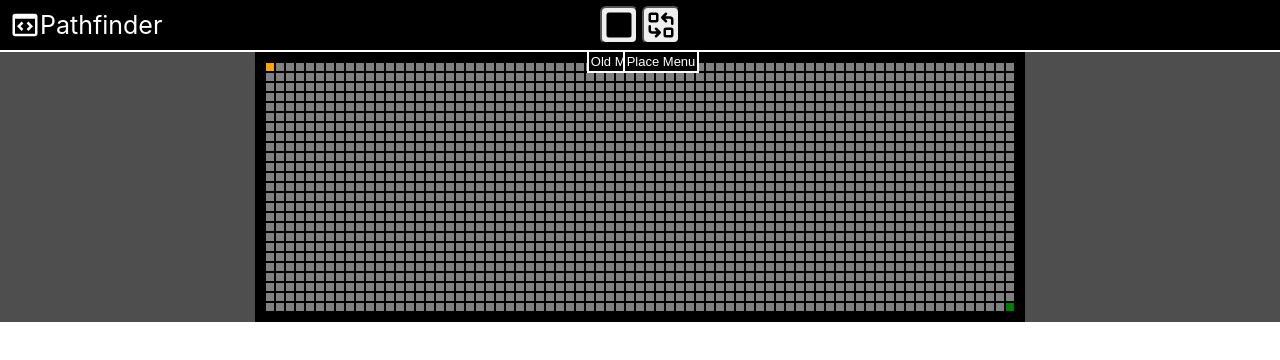
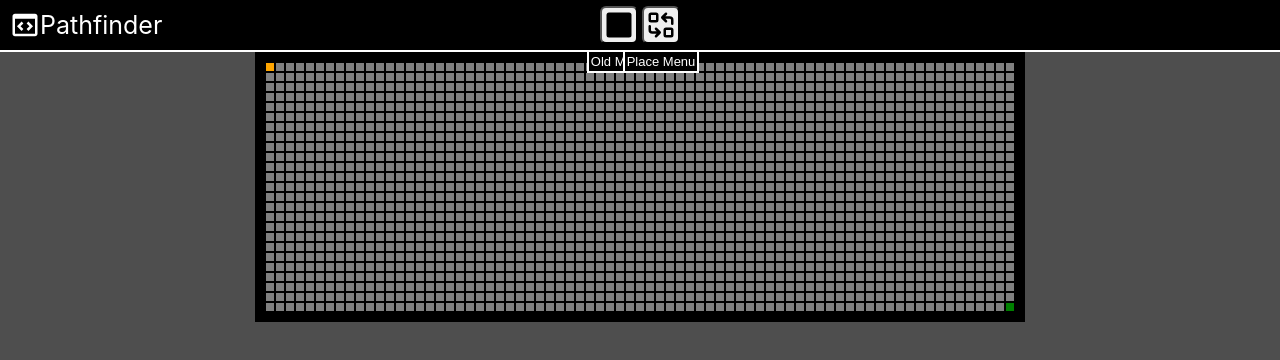
Before and after one commit to peoplestealusernames/pathfinder, a React (Create React App) app: page / in a window 1280 px wide. Shown: the top 360 px of the page. Built offline with nearby package versions, Linux system fonts and the light colour scheme.

Commit message:
Made fullpage background always render

```diff
--- a/src/App.tsx
+++ b/src/App.tsx
@@ -26,6 +26,8 @@ function App() {
       flexDirection: "column",
       flexWrap: "wrap",
       backgroundColor: "#4e4e4e",
+      minWidth: "100vw",
+      minHeight: "100vh"
     }}>
       <TopBar>
         <TopBarButton context='Old Menu' setTrueState={setButtonsPopupState}>
```
